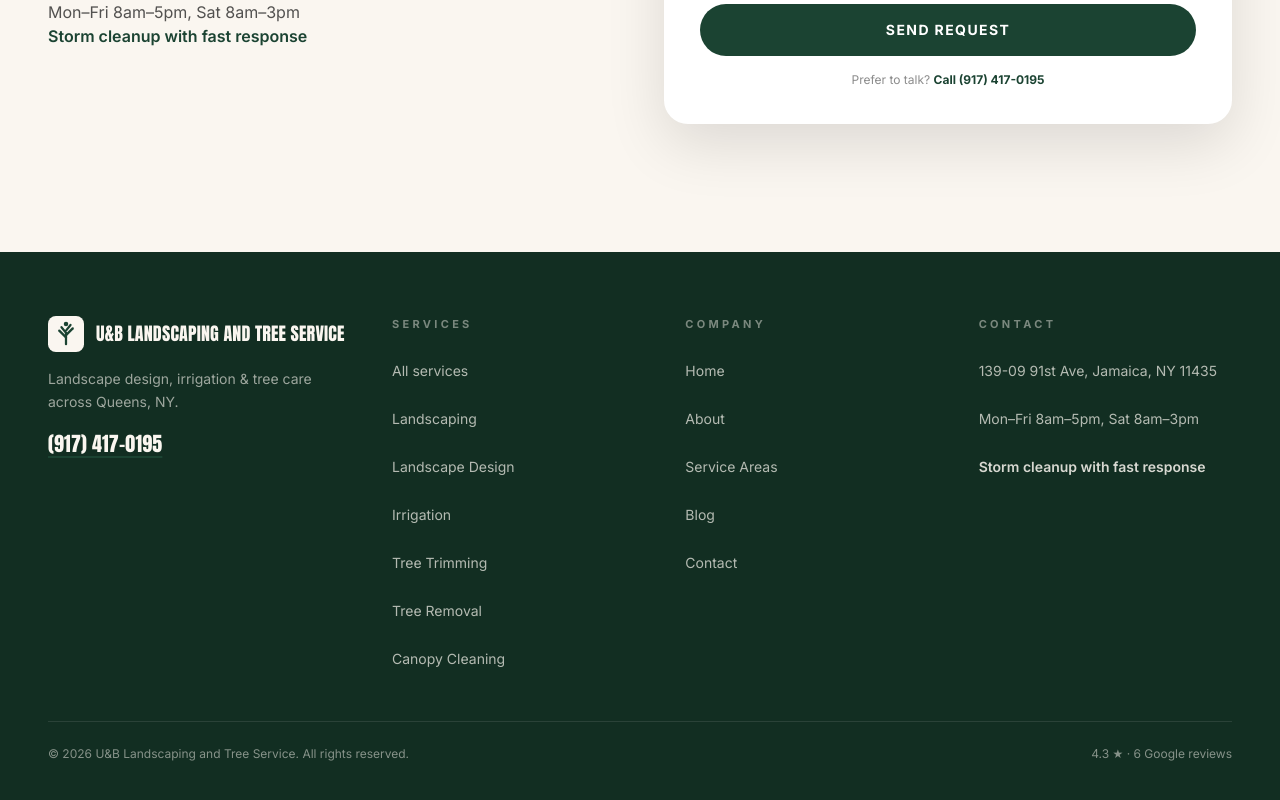
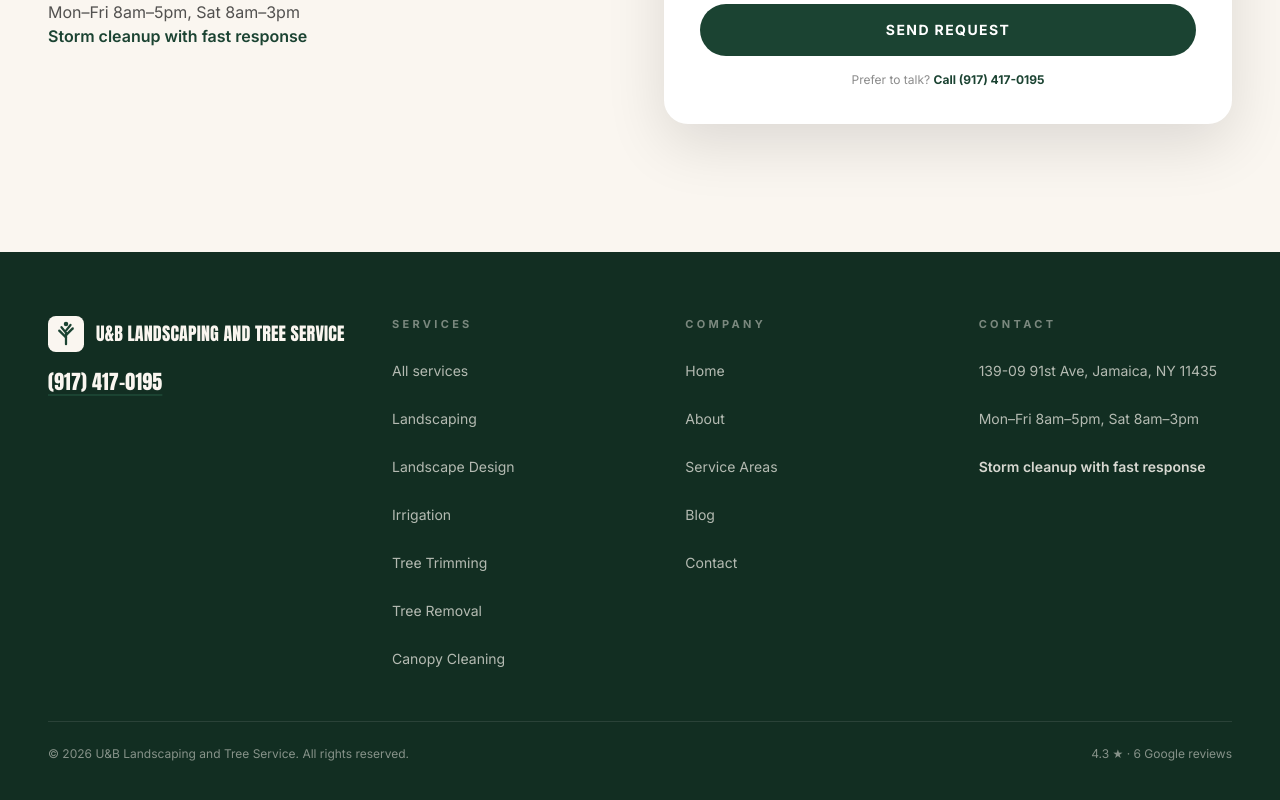
Before and after one commit to yakusee5555-cmd/ub-landscaping-demo, a React (Vite) app: page / in a window 1280 px wide. Shown: the part 7897-8697 px from the top of the page. Built offline with nearby package versions, Linux system fonts and the light colour scheme.

Commit message:
Remove tagline from footer too

```diff
--- a/src/components/Sections.tsx
+++ b/src/components/Sections.tsx
@@ -319,9 +319,6 @@
               </svg>
               <span className="font-display text-lg uppercase text-cream">U&B Landscaping and Tree Service</span>
             </div>
-            <p className="mt-4 max-w-xs text-sm leading-relaxed text-cream/60">
-              Landscape design, irrigation &amp; tree care across Queens, NY.
-            </p>
             <a
               href={BUSINESS.phoneHref}
               className="mt-4 inline-block font-display text-xl text-cream underline decoration-forest decoration-2 underline-offset-4 hover:text-white"
```
